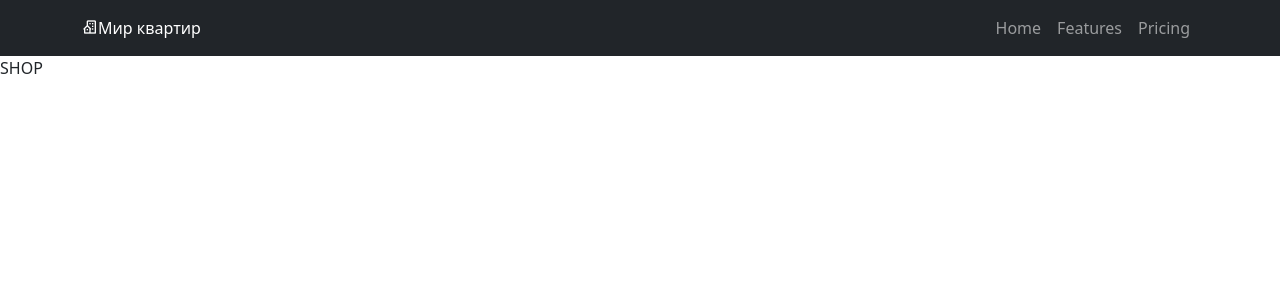
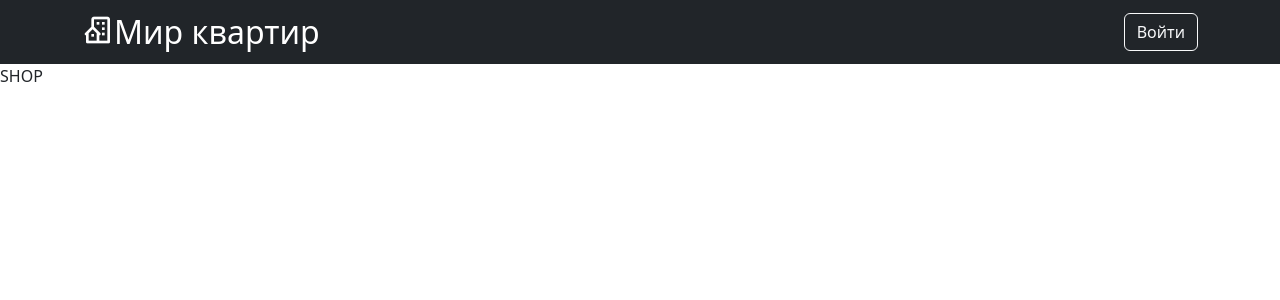
Before and after one commit to Andrianov-Daniil/RGZ, a React (Create React App) app in the folder client_/: page / in a window 1280 px wide. Shown: the top 300 px of the page. Built offline with nearby package versions, Linux system fonts and the light colour scheme.

Commit message:
Add files via upload

```diff
--- a/client_/src/components/NavBar.js
+++ b/client_/src/components/NavBar.js
@@ -1,25 +1,32 @@
-import React, {useContext} from 'react';
-import {Context} from "../index";
+import React, { useContext } from 'react';
+import { Context } from "../index";
 import Navbar from "react-bootstrap/Navbar";
 import Nav from "react-bootstrap/Nav";
 import Container from "react-bootstrap/Container";
 import { NavLink } from 'react-router-dom/cjs/react-router-dom.min';
 import { SHOP_ROUTE } from '../utils/consts';
+import { Button } from 'react-bootstrap';
+import { observer } from 'mobx-react-lite';
 
-const NavBar = () => {
+const NavBar = observer( () => {
     const {user} = useContext(Context);
     return(
         <Navbar bg="dark" variant="dark">
             <Container>
                 <NavLink className = "logo" to={SHOP_ROUTE}><i class='bx bx-building-house'/>Мир квартир</NavLink>
-                <Nav className="ml-auto">
-                    <Nav.Link href="#home">Home</Nav.Link>
-                    <Nav.Link href="#features">Features</Nav.Link>
-                    <Nav.Link href="#pricing">Pricing</Nav.Link>
-                </Nav>
+                {user.isAuth /*&& user.role == "ADMIN"*/ ?
+                    <Nav className="ml-auto">
+                        <Button variant={'outline-light'} className="button">Админ панель</Button>
+                        <Button variant={'outline-light'} onClick={() => user.setIsAuth(!user.isAuth)}>Выйти</Button>
+                    </Nav>
+                    :
+                    <Nav className="ml-auto">
+                        <Button variant='outline-light' onClick={() => user.setIsAuth(!user.isAuth)}>Войти</Button>
+                    </Nav>
+            }
             </Container>
         </Navbar>
-    );
-}
+    )
+})
 
 export default NavBar;
--- a/client_/src/index.css
+++ b/client_/src/index.css
@@ -1,4 +1,9 @@
 .logo{
     color: white;
     text-decoration: none;
+    font-size: 200%;
 }
+
+.button{
+    margin-right: 30px;
+}
```
